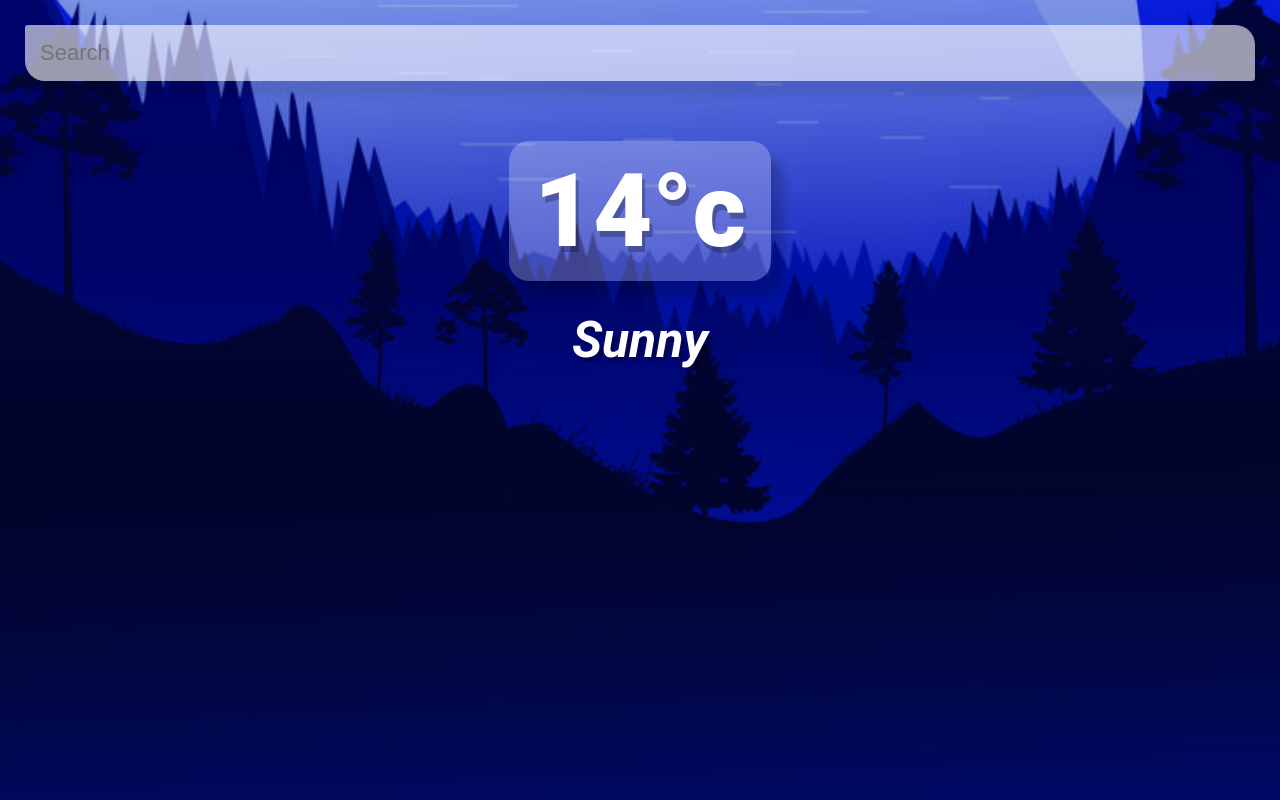
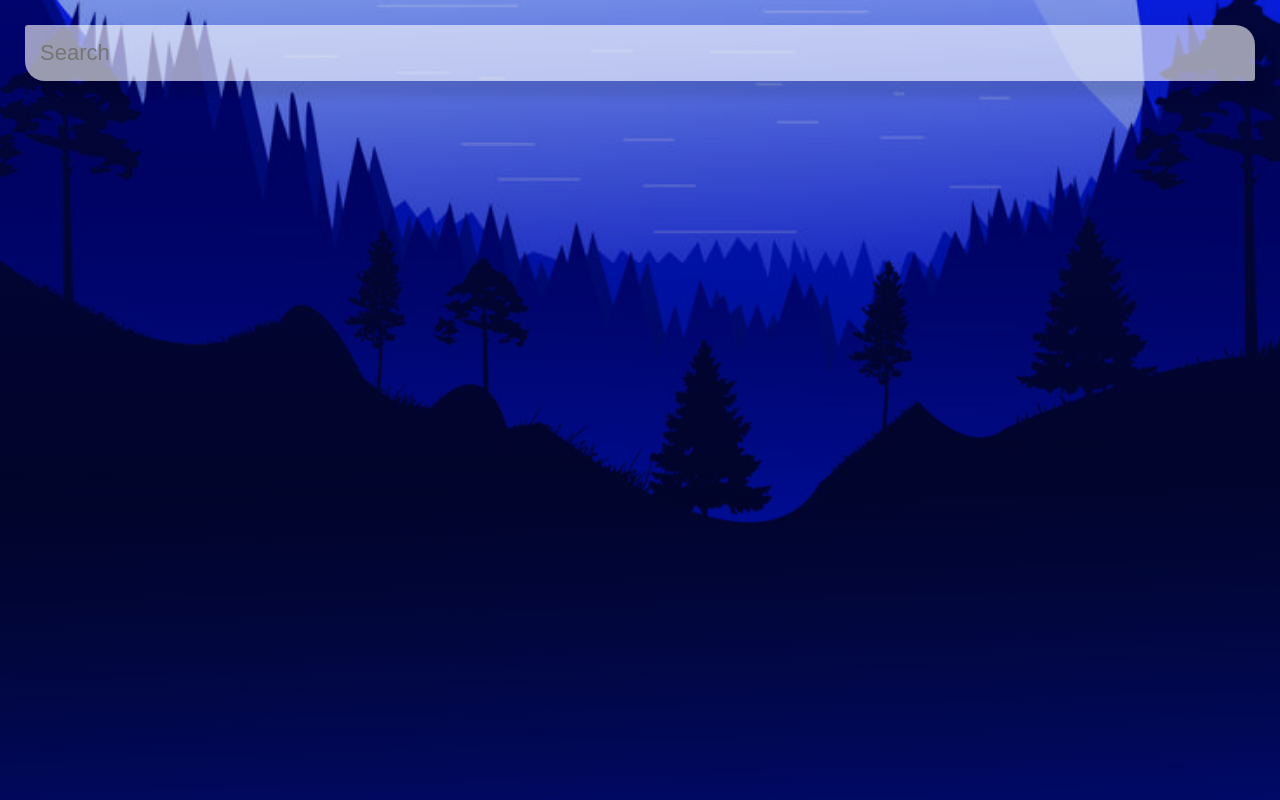
Before and after one commit to jiriberri/weather-project, a Vue app: page / in a window 1280 px wide. Built offline with nearby package versions, Linux system fonts and the light colour scheme.

Commit message:
finishing api conections

```diff
--- a/src/App.vue
+++ b/src/App.vue
@@ -13,14 +13,14 @@
 
       <div class="weather-location" v-if="typeof weather.main != 'undefined'">
         <div class="location-section">
-          <div class="location">{{weather.name}}, {{ weather.sys.country }}</div>
-          <div class="date">{{ weather.date }}</div>
+          <div class="location">{{ weather.name }}, {{ weather.sys.country }}</div>
+          <div class="date">{{ dateBuilder() }}</div>
         </div>
       </div>
 
-      <div class="weather-section">
-        <div class="temp">14°c</div>
-        <div class="weather">Sunny</div>
+      <div class="weather-section" v-if=" typeof weather.main != 'undefined'">
+        <div class="temperature">{{ Math.round(weather.main.temp) }}°C</div>
+        <div class="weather">{{ weather.weather[0].main }}</div>
 
       </div>
     </main>
@@ -50,6 +50,21 @@ export default {
 
     setResults(data) {
       this.weather = data;
+      console.log(this.weather);
+    },
+
+    dateBuilder () {
+      let d = new Date();
+      let months = ["January", "February", "March", "April", "May",
+      "June", "July", "August", "September", "October", "November", "December"];
+      let days = ["Sunday", "Monday", "Tuesday", "Wednesday", "Thursday", "Friday", "Saturday"];
+
+      let day = days[d.getDay()];
+      let date = d.getDate();
+      let month = months[d.getMonth()];
+      let year = d.getFullYear();
+
+      return `${day} ${date} ${month} ${year}`;
     }
   }
 }
@@ -130,7 +145,7 @@ export default {
     text-align: center;
   }
 
-  .weather-section .temp {
+  .weather-section .temperature {
     display: inline-block;
     padding: 10px 25px;
     color: #fff;
```
